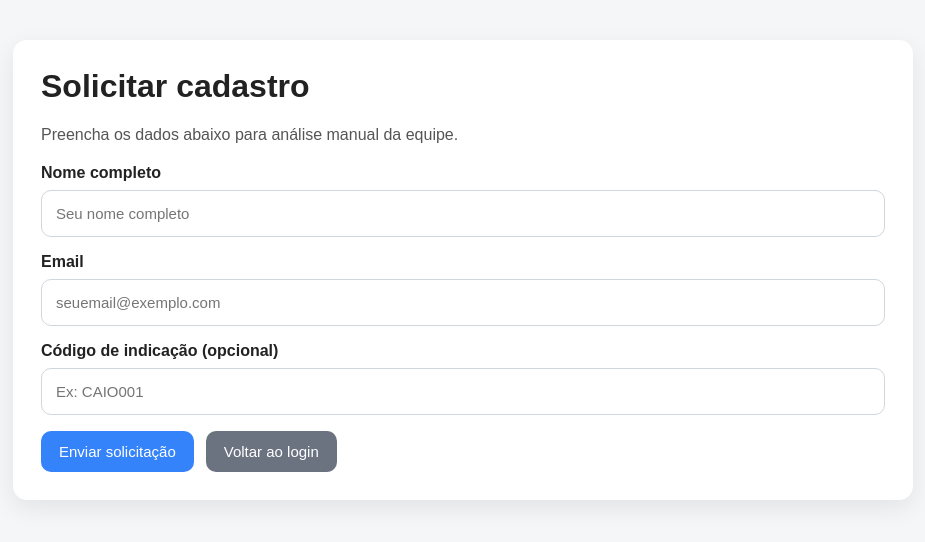
After one commit to Cator197/afiliados-mvp, a Flask app: page /solicitar-cadastro in a window 1280 px wide. The commit adds this page. Shown: the top 542 px of the page, without its empty margins (177-1102 px from the left). Run offline with Flask 3, Linux system fonts and the light colour scheme; parts of the project's set-up code (start-up, migrations or seed data) failed here and were passed over.

Commit message:
Implementa solicitação pública de cadastro

```diff
--- a/app.py
+++ b/app.py
@@ -6,6 +6,7 @@ from config import HOST, PORT, DEBUG
 from datetime import datetime, timedelta
 from urllib.parse import urlparse
 from functools import wraps
+import re
 
 from flask import (
     Flask, jsonify, request, render_template,
@@ -38,7 +39,8 @@ from repositories.links_repo import (
 )
 from repositories.admin_repo import validate_admin_login
 from repositories.worker_status_repo import upsert_worker_heartbeat, get_worker_status
-from init_db import ensure_jobs_worker_columns, ensure_usuarios_password_column, ensure_worker_heartbeats_table
+from repositories.cadastro_solicitacoes_repo import create_cadastro_solicitacao
+from init_db import ensure_jobs_worker_columns, ensure_usuarios_password_column, ensure_worker_heartbeats_table, ensure_cadastro_solicitacoes_table
 
 from config import DATA_DIR, LOGS_DIR
 
@@ -80,6 +82,7 @@ configure_logging()
 ensure_usuarios_password_column()
 ensure_jobs_worker_columns()
 ensure_worker_heartbeats_table()
+ensure_cadastro_solicitacoes_table()
 
 
 def login_required_admin(f):
@@ -134,6 +137,13 @@ def get_request_worker_id(payload: dict | None = None) -> str:
     payload = payload or {}
     return payload.get("worker_id", "").strip() or request.headers.get("X-Worker-Id", "").strip()
 
+
+
+
+def is_valid_email(email: str) -> bool:
+    if not email:
+        return False
+    return bool(re.match(r"^[^\s@]+@[^\s@]+\.[^\s@]+$", email))
 
 def is_valid_mercadolivre_url(url: str) -> bool:
     parsed = urlparse(url)
@@ -368,6 +378,50 @@ def validar_usuario():
         "erro": "Fluxo legado desativado. Utilize /api/login com código e senha."
     }), 410
 
+
+
+
+@app.route("/solicitar-cadastro", methods=["GET"])
+def pagina_solicitar_cadastro():
+    return render_template("solicitar_cadastro.html")
+
+
+@app.route("/api/solicitar-cadastro", methods=["POST"])
+def solicitar_cadastro_publico():
+    data = request.get_json(silent=True) or {}
+
+    nome_completo = data.get("nome_completo", "").strip()
+    email = data.get("email", "").strip().lower()
+    codigo_indicacao = data.get("codigo_indicacao", "").strip() or None
+
+    if not nome_completo:
+        return jsonify({"ok": False, "erro": "Nome completo é obrigatório."}), 400
+
+    if not email:
+        return jsonify({"ok": False, "erro": "Email é obrigatório."}), 400
+
+    if not is_valid_email(email):
+        return jsonify({"ok": False, "erro": "Email inválido."}), 400
+
+    try:
+        solicitacao_id = create_cadastro_solicitacao(
+            nome_completo=nome_completo,
+            email=email,
+            codigo_indicacao=codigo_indicacao,
+            whatsapp=None,
+            status="novo",
+            criado_em=now_str(),
+            atualizado_em=now_str(),
+        )
+    except Exception:
+        app.logger.exception("Falha ao criar solicitação de cadastro.")
+        return jsonify({"ok": False, "erro": "Não foi possível registrar sua solicitação agora. Tente novamente."}), 500
+
+    return jsonify({
+        "ok": True,
+        "message": "Solicitação enviada com sucesso. Em breve faremos a análise manual.",
+        "solicitacao_id": solicitacao_id,
+    }), 201
 
 @app.route("/api/solicitar-link", methods=["POST"])
 @login_required_user
--- a/static/css/style.css
+++ b/static/css/style.css
@@ -162,3 +162,11 @@ th {
     font-size: 13px;
     color: #666;
 }
+
+.btn-secondary {
+    background: #6b7280;
+}
+
+.btn-secondary:hover {
+    background: #4b5563;
+}
--- a/templates/index.html
+++ b/templates/index.html
@@ -25,6 +25,7 @@
 
         <div class="actions">
             <button id="btnEntrar">Entrar</button>
+            <a href="{{ url_for('pagina_solicitar_cadastro') }}" class="btn btn-secondary">Solicitar cadastro</a>
         </div>
 
         <div id="mensagem" class="message-box" style="display:none;"></div>
--- /dev/null
+++ b/templates/solicitar_cadastro.html
@@ -0,0 +1,97 @@
+<!DOCTYPE html>
+<html lang="pt-BR">
+<head>
+    <meta charset="UTF-8">
+    <meta name="viewport" content="width=device-width, initial-scale=1.0">
+    <title>Solicitar cadastro</title>
+    <link rel="stylesheet" href="{{ url_for('static', filename='css/style.css') }}">
+</head>
+<body>
+    <div class="container">
+        <h1>Solicitar cadastro</h1>
+        <p class="subtitle">Preencha os dados abaixo para análise manual da equipe.</p>
+
+        <div class="input-group">
+            <label for="nome_completo">Nome completo</label>
+            <input type="text" id="nome_completo" placeholder="Seu nome completo">
+        </div>
+
+        <div class="input-group">
+            <label for="email">Email</label>
+            <input type="text" id="email" placeholder="seuemail@exemplo.com">
+        </div>
+
+        <div class="input-group">
+            <label for="codigo_indicacao">Código de indicação (opcional)</label>
+            <input type="text" id="codigo_indicacao" placeholder="Ex: CAIO001">
+        </div>
+
+        <div class="actions">
+            <button id="btnEnviar">Enviar solicitação</button>
+            <a href="{{ url_for('pagina_inicial') }}" class="btn btn-secondary">Voltar ao login</a>
+        </div>
+
+        <div id="mensagem" class="message-box" style="display:none;"></div>
+    </div>
+
+    <script>
+        const btnEnviar = document.getElementById("btnEnviar");
+        const inputNome = document.getElementById("nome_completo");
+        const inputEmail = document.getElementById("email");
+        const inputCodigo = document.getElementById("codigo_indicacao");
+        const mensagem = document.getElementById("mensagem");
+
+        function mostrarMensagem(texto, erro = false) {
+            mensagem.style.display = "block";
+            mensagem.textContent = texto;
+            mensagem.style.borderColor = erro ? "#f0b7b7" : "#e4e8ee";
+            mensagem.style.background = erro ? "#fff3f3" : "#f7f8fa";
+        }
+
+        btnEnviar.addEventListener("click", async () => {
+            const nome_completo = inputNome.value.trim();
+            const email = inputEmail.value.trim();
+            const codigo_indicacao = inputCodigo.value.trim();
+
+            if (!nome_completo) {
+                mostrarMensagem("Informe seu nome completo.", true);
+                return;
+            }
+
+            if (!email) {
+                mostrarMensagem("Informe seu email.", true);
+                return;
+            }
+
+            btnEnviar.disabled = true;
+            mostrarMensagem("Enviando solicitação...");
+
+            try {
+                const resp = await fetch("/api/solicitar-cadastro", {
+                    method: "POST",
+                    headers: {
+                        "Content-Type": "application/json"
+                    },
+                    body: JSON.stringify({ nome_completo, email, codigo_indicacao })
+                });
+
+                const data = await resp.json();
+
+                if (!data.ok) {
+                    mostrarMensagem(data.erro || "Não foi possível enviar sua solicitação.", true);
+                    return;
+                }
+
+                mostrarMensagem(data.message || "Solicitação enviada com sucesso.");
+                inputNome.value = "";
+                inputEmail.value = "";
+                inputCodigo.value = "";
+            } catch (e) {
+                mostrarMensagem("Erro de comunicação com o servidor.", true);
+            } finally {
+                btnEnviar.disabled = false;
+            }
+        });
+    </script>
+</body>
+</html>
```
Also changed, not shown: init_db.py (+46 -0 lines), repositories/cadastro_solicitacoes_repo.py (added, +106 -0 lines), tests/test_public_signup.py (added, +89 -0 lines).
